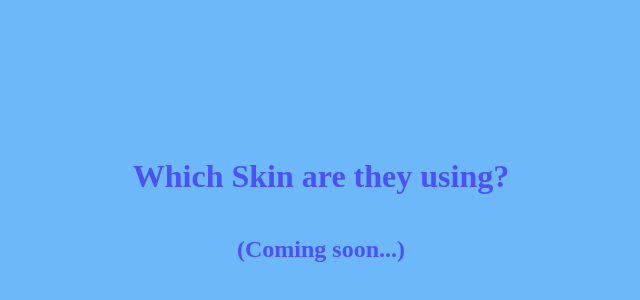
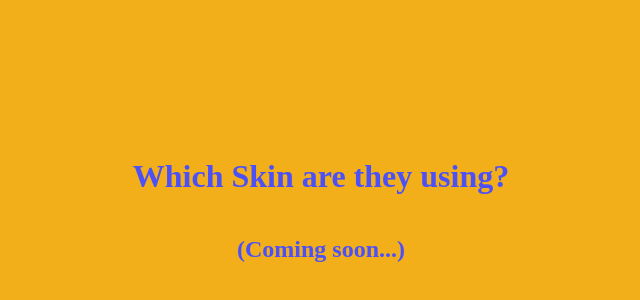
Before and after one commit to whichskin/site, a plain HTML site: page index.html in a window 1280 px wide. Shown: the part 190-490 px from the top of the page, without its empty margins (319-959 px from the left). Drawn offline with Linux system fonts and the light colour scheme.

Commit message:
Update index.html
Color change

```diff
--- a/index.html
+++ b/index.html
@@ -7,7 +7,7 @@
     <style>
         body {
             color: #4C51F7;
-            background-color: #6DB8FA;
+            background-color: #F3AF19;
             display: flex;
             justify-content: center;
             align-items: center;
```
